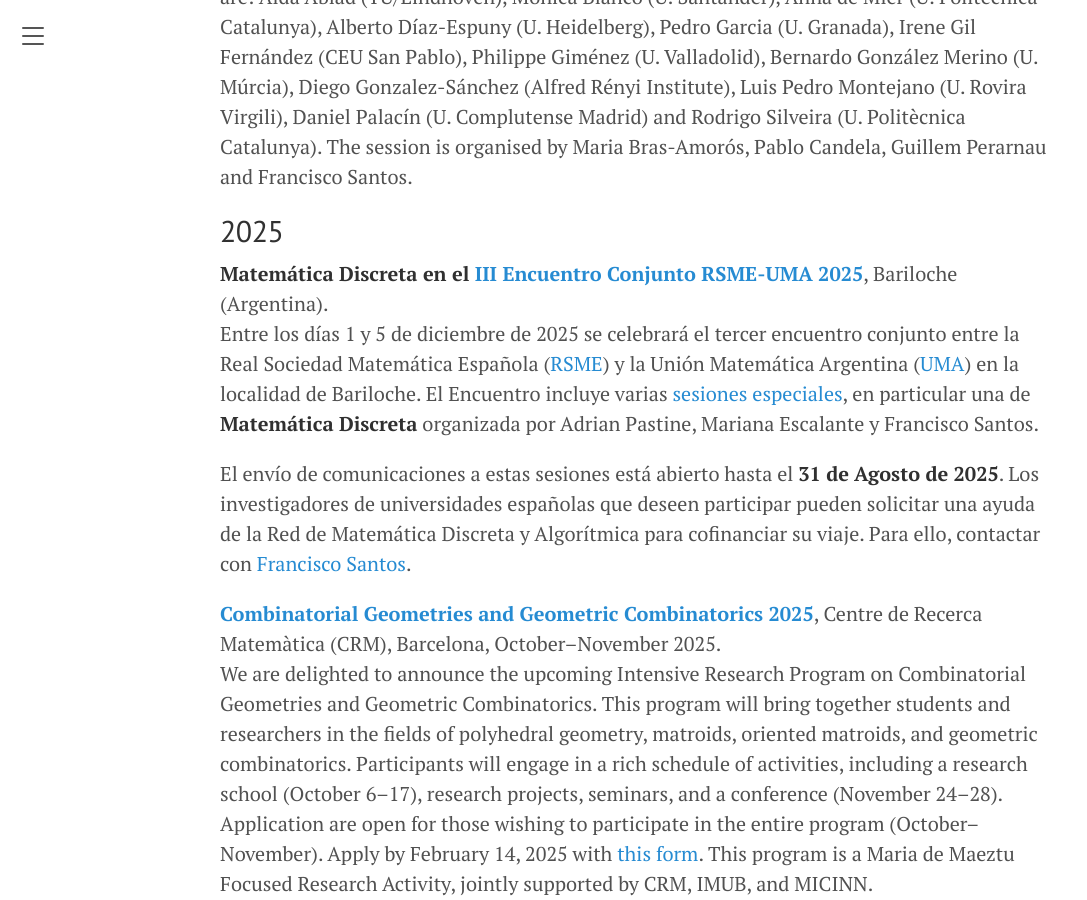
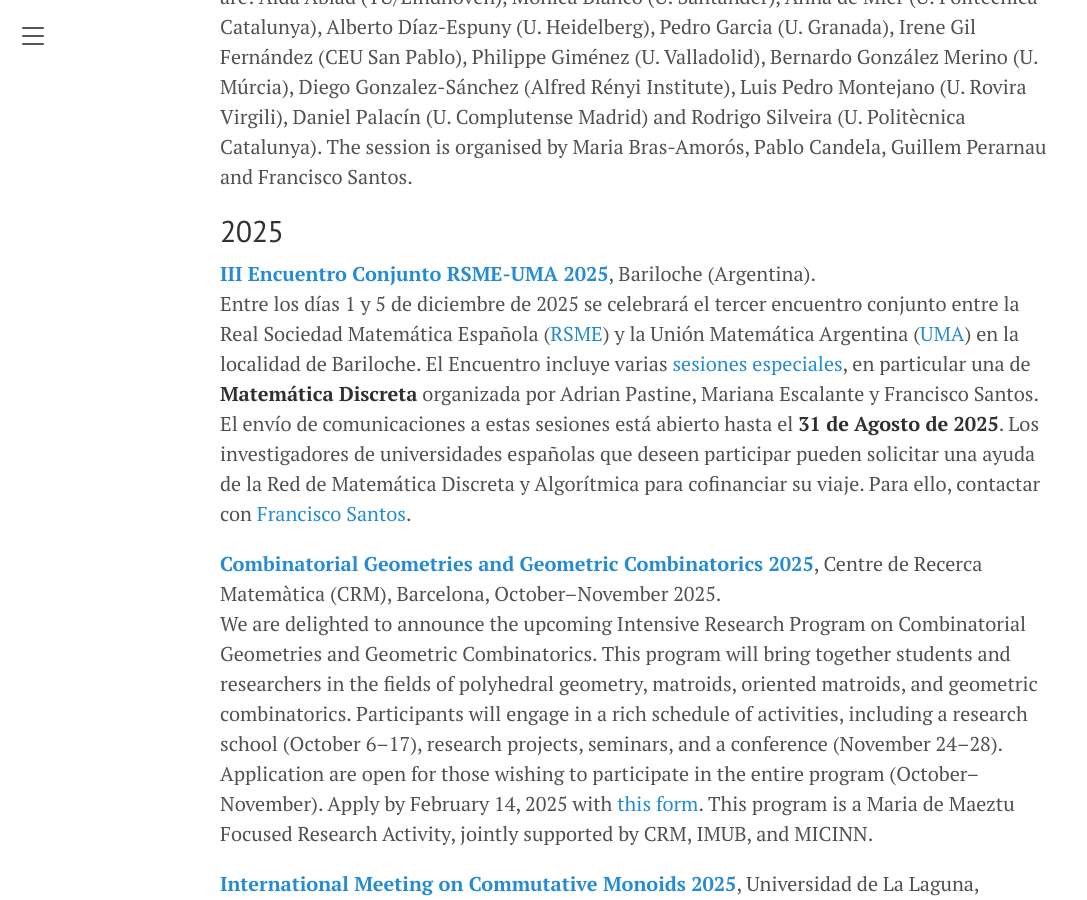
Before and after one commit to dam-network/dam-network.github.io, a Jekyll site: the page built from activities.md, in a window 1280 px wide and 900 px high, scrolled down 438 px. Shown: the whole window, without its empty margins (0-1087 px from the left). Built offline with Jekyll 4.4.1, drawn with Linux system fonts in a browser that asks for light colours; some of the changed text lies outside the part shown.

Commit message:
Update activities.md

```diff
--- a/activities.md
+++ b/activities.md
@@ -15,11 +15,8 @@
 ## 2025
 
 
-**Matemática Discreta en el [III Encuentro Conjunto
-RSME-UMA 2025]([https://www.ub.edu/comb/CGGC25/](https://www.union-matematica.org.ar/reunion2025/))**, Bariloche (Argentina).\
-Entre los días 1 y 5 de diciembre de 2025 se celebrará el tercer encuentro conjunto entre la Real Sociedad Matemática Española ([RSME](https://www.rsme.es/)) y la Unión Matemática Argentina ([UMA](http://www.union-matematica.org.ar/)) en la localidad de Bariloche. El Encuentro incluye varias [sesiones especiales](https://www.union-matematica.org.ar/reunion2025/sesiones/comunicaciones-cientificas), en particular una de **Matemática Discreta** organizada por Adrian Pastine, Mariana Escalante y Francisco Santos.
-
-El envío de comunicaciones a estas sesiones está abierto hasta el **31 de Agosto de 2025**. Los investigadores de universidades españolas que deseen participar pueden solicitar una ayuda de la Red de Matemática Discreta y Algorítmica para cofinanciar su viaje. Para ello, contactar con [Francisco Santos](mailto:francisco.santos@unican.es).
+**[III Encuentro Conjunto RSME-UMA 2025]([https://www.ub.edu/comb/CGGC25/](https://www.union-matematica.org.ar/reunion2025/))**, Bariloche (Argentina).\
+Entre los días 1 y 5 de diciembre de 2025 se celebrará el tercer encuentro conjunto entre la Real Sociedad Matemática Española ([RSME](https://www.rsme.es/)) y la Unión Matemática Argentina ([UMA](http://www.union-matematica.org.ar/)) en la localidad de Bariloche. El Encuentro incluye varias [sesiones especiales](https://www.union-matematica.org.ar/reunion2025/sesiones/comunicaciones-cientificas), en particular una de **Matemática Discreta** organizada por Adrian Pastine, Mariana Escalante y Francisco Santos. El envío de comunicaciones a estas sesiones está abierto hasta el **31 de Agosto de 2025**. Los investigadores de universidades españolas que deseen participar pueden solicitar una ayuda de la Red de Matemática Discreta y Algorítmica para cofinanciar su viaje. Para ello, contactar con [Francisco Santos](mailto:francisco.santos@unican.es).
 
 **[Combinatorial Geometries and Geometric Combinatorics 2025](https://www.ub.edu/comb/CGGC25/)**, Centre de Recerca Matemàtica (CRM), Barcelona, October–November 2025.\
 We are delighted to announce the upcoming Intensive Research Program on Combinatorial Geometries and Geometric Combinatorics. This program will bring together students and researchers in the fields of polyhedral geometry, matroids, oriented matroids, and geometric combinatorics. Participants will engage in a rich schedule of activities, including a research school (October 6–17), research projects, seminars, and a conference (November 24–28). Application are open for those wishing to participate in the entire program (October–November). Apply by February 14, 2025 with [this form](https://forms.gle/QGfi5XGR1592SMs2A).
```
Also changed, not shown: other parts of activities.md (+1 -1 lines).
